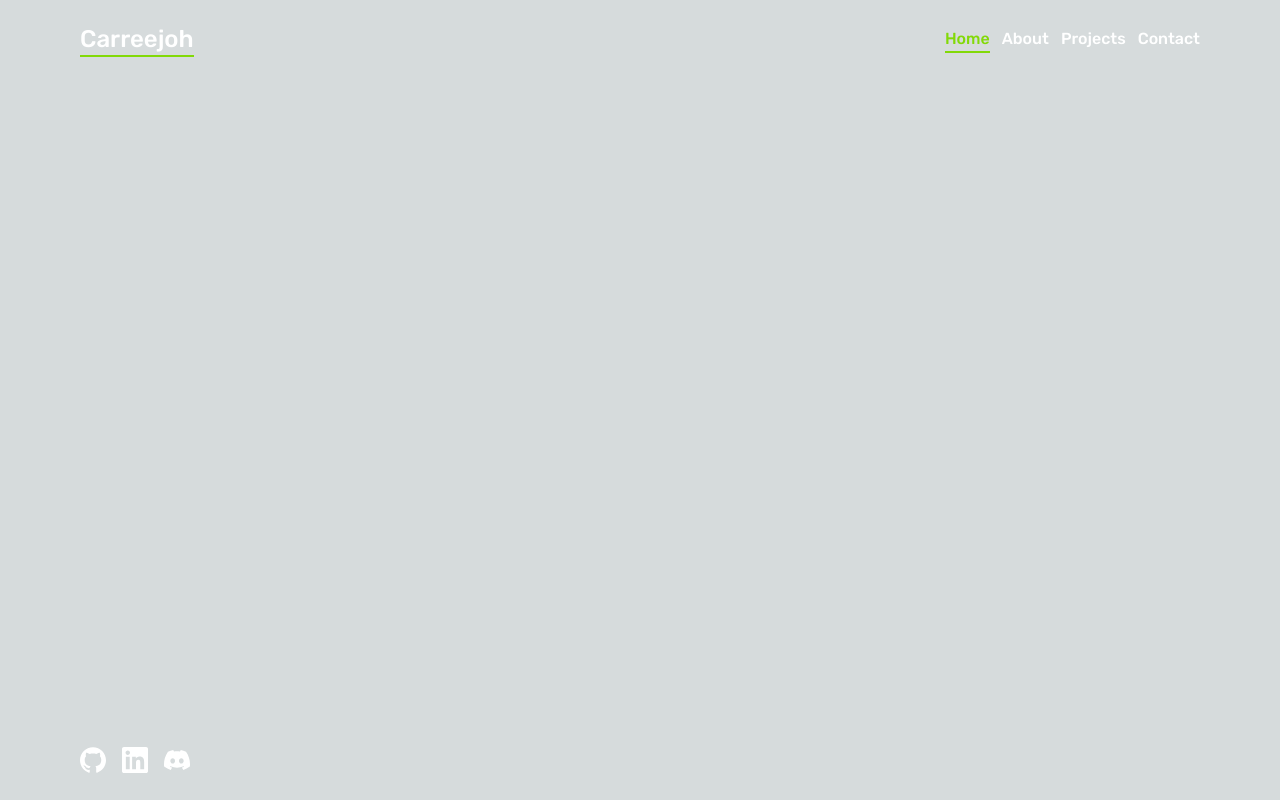
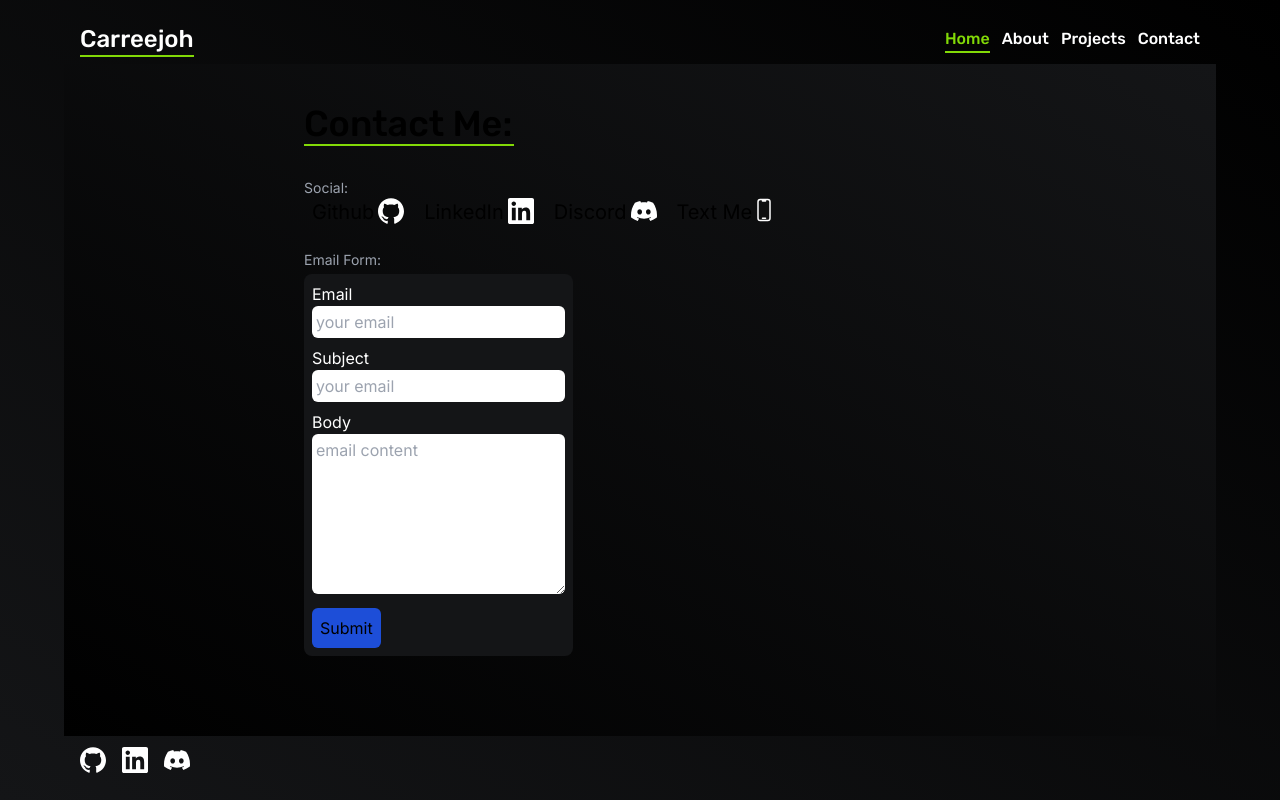
Before and after one commit to carreejoh/Final-Port, a Next.js app in the folder realworldport/: page /contact in a window 1280 px wide. Built offline with nearby package versions, Linux system fonts and the light colour scheme.

Commit message:
Email form layout and elements finished. Need to get library to send me email. Whole site nearing completion, needs proof read, new images, links hooked up, and deployed. Hoora!

```diff
--- a/realworldport/app/contact/page.jsx
+++ b/realworldport/app/contact/page.jsx
@@ -1,9 +1,108 @@
+import Link from "next/link";
+import Image from "next/image";
+
 function Contact() {
-    return(
-        <div>
+  return (
+    <div className="w-[100vw] h-[100vh] pt-16 pb-16 pl-16 pr-16 bg-gradient-to-tr from-baseGray to-black">
+      <div className="flex w-full h-full bg-gradient-to-tr from-black to-baseGray">
+        <div className="w-full pr-60 pl-60 mt-6 pt-4">
+          <h1 className="text-4xl font-rubik border-b-2 border-neonGreen w-[210px]">
+            Contact Me:
+          </h1>
+          <h1 className="text-sm text-gray-400 mt-8">Social:</h1>
+          <div className="flex ml-2">
+            <Link href="#">
+              <div className="flex justify-start">
+                <h1 className="text-xl">Github</h1>
+                <a className="text-white mr-3 hover:text-blue-500 cursor-pointer ml-1">
+                  <Image
+                    src="/github.svg"
+                    className="hover:text-blue-500"
+                    width={26}
+                    height={26}
+                    style={{ filter: "brightness(0) invert(1)" }}
+                  />
+                </a>
+              </div>
+            </Link>
+            <Link href="#">
+              <div className="ml-2 flex justify-start">
+                <h1 className="text-xl">LinkedIn</h1>
+                <a className="text-white mr-3 hover:text-blue-500 cursor-pointer ml-1">
+                  <Image
+                    src="/linkedin.svg"
+                    className="hover:text-blue-500"
+                    width={26}
+                    height={26}
+                    style={{ filter: "brightness(0) invert(1)" }}
+                  />
+                </a>
+              </div>
+            </Link>
+            <Link href="#">
+              <div className="ml-2 flex justify-start">
+                <h1 className="text-xl">Discord</h1>
+                <a className="text-white mr-3 hover:text-blue-500 cursor-pointer ml-1">
+                  <Image
+                    src="/discord.svg"
+                    className="hover:text-blue-500"
+                    width={26}
+                    height={26}
+                    style={{ filter: "brightness(0) invert(1)" }}
+                  />
+                </a>
+              </div>
+            </Link>
+            <Link href="#">
+              <div className="ml-2 flex justify-start">
+                <h1 className="text-xl">Text Me</h1>
+                <a className="text-white mr-3 hover:text-blue-500 cursor-pointer">
+                  <svg
+                    xmlns="http://www.w3.org/2000/svg"
+                    fill="none"
+                    viewBox="0 0 24 24"
+                    strokeWidth={1.5}
+                    stroke="currentColor"
+                    className="w-6 h-6"
+                  >
+                    <path
+                      strokeLinecap="round"
+                      strokeLinejoin="round"
+                      d="M10.5 1.5H8.25A2.25 2.25 0 006 3.75v16.5a2.25 2.25 0 002.25 2.25h7.5A2.25 2.25 0 0018 20.25V3.75a2.25 2.25 0 00-2.25-2.25H13.5m-3 0V3h3V1.5m-3 0h3m-3 18.75h3"
+                    />
+                  </svg>
+                </a>
+              </div>
+            </Link>
+          </div>
+          <h1 className="text-sm text-gray-400 mt-6">Email Form:</h1>
+          <div className="w-[40%] p-2 mt-1 bg-baseGray rounded-lg">
+            <form>
+              <h1 className="text-md text-white">Email</h1>
+              <input
+                type="text"
+                className="w-full text-black rounded-md p-1"
+                placeholder="your email"
+              ></input>
+              <h1 className="text-md text-white mt-2">Subject</h1>
+              <input
+                type="text"
+                className="w-full text-black rounded-md p-1"
+                placeholder="your email"
+              ></input>
+              <h1 className="text-md text-white mt-2">Body</h1>
+              <textarea className="w-full rounded-md text-black p-1 h-40 max-h-64 min-h-20" maxLength="500" placeholder="email content">
 
+              </textarea>
+              <button type="submit" className="p-2 bg-mainBlue rounded-md mt-2 hover:scale-95">
+                Submit
+              </button>
+            </form>
+          </div>
         </div>
-    )
+      </div>
+    </div>
+  );
 }
 
 export default Contact;
--- a/realworldport/app/page.jsx
+++ b/realworldport/app/page.jsx
@@ -16,7 +16,7 @@ export default function Home() {
     <div className="w-[100vw] h-[100vh] pt-16 pb-16 pl-16 pr-16 bg-gradient-to-tr from-baseGray to-black overflow-hidden">
       <div className="flex items-center w-full h-full bg-gradient-to-tr from-black to-baseGray overflow-hidden">
         <div
-          className={`w-full h-full bg-leftAnimatedGradient ${
+          className={`w-full h-full bg-leftAnimatedGradient  ${
             animation ? "translate-y-0" : "translate-y-full"
           } duration-300 ease-in-out`}
         ></div>
--- a/realworldport/tailwind.config.js
+++ b/realworldport/tailwind.config.js
@@ -12,7 +12,10 @@ module.exports = {
         'gradient-conic':
           'conic-gradient(from 180deg at 50% 50%, var(--tw-gradient-stops))',
         'rightAnimatedGradient': 'linear-gradient(-125deg,transparent 30%, #141517 30%, #141517 50%, transparent 50%)',
-        'leftAnimatedGradient': 'linear-gradient(55deg,transparent 30%, #060607 30%, #060607 50%, transparent 50%)'
+        'leftAnimatedGradient': 'linear-gradient(55deg,transparent 30%, #141517 30%, #141517 50%, transparent 50%)',
+      },
+      backgroundBlendMode: {
+        'multiply': 'multiply',
       },
       colors: {
         baseGray: '#141517',
```
Also changed, not shown: 1 other file (tests, documents, lock files or other folders).
